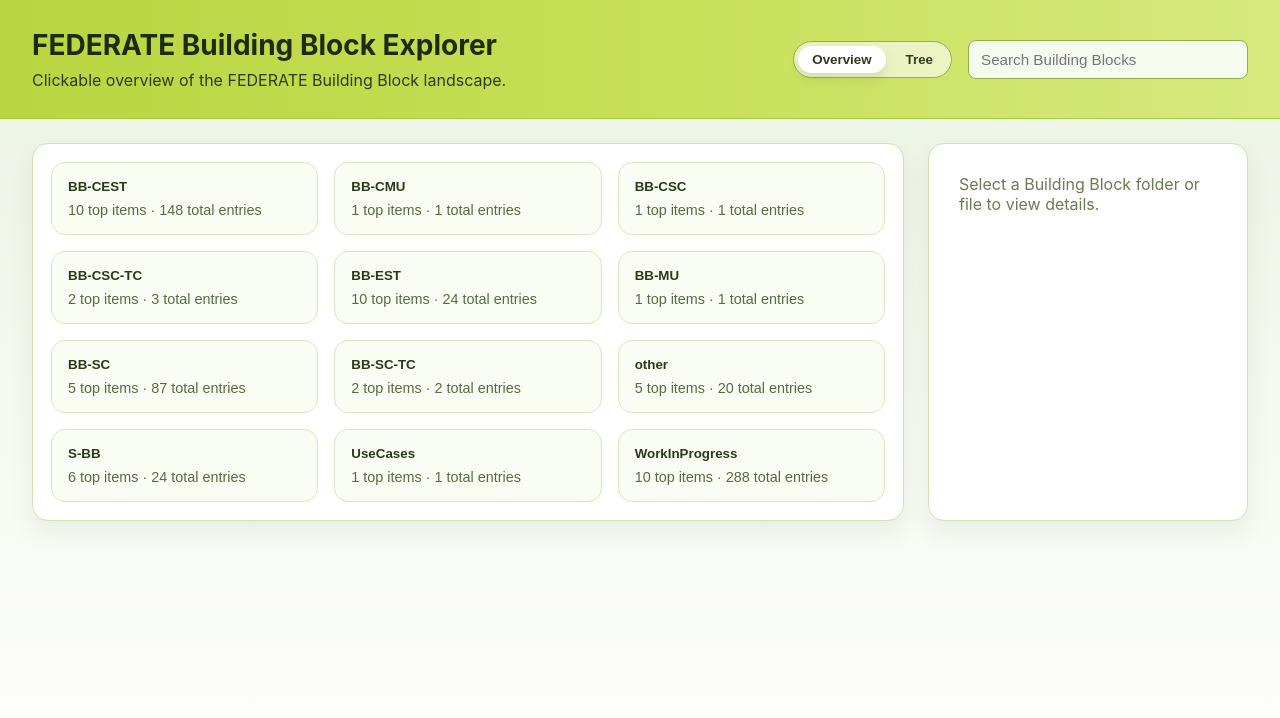
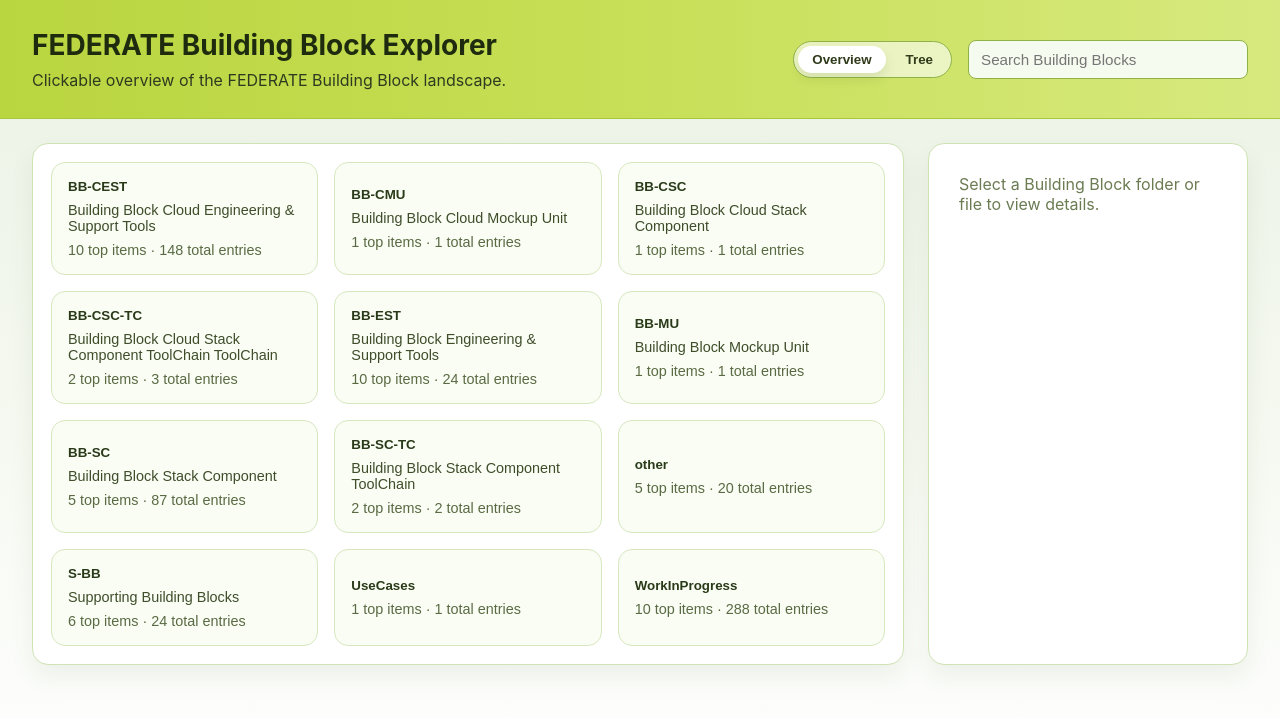
Before and after one commit to xnnixa/federate-visualisation-tool, a React (Vite) app: page /#/ in a window 1280 px wide. Shown: the top 718 px of the page. Built offline with nearby package versions, Linux system fonts and the light colour scheme.

Commit message:
Add full BB tag names to overview and details

```diff
--- a/src/pages/HomePage.tsx
+++ b/src/pages/HomePage.tsx
@@ -11,11 +11,26 @@ const toRepoEntryType = (type: BuildingBlockNode["type"]): BBNode["type"] =>
 
 const normalizePath = (path: string): string => path.replace(/\\/g, "/");
 
+const BB_TAG_FULL_NAMES: Record<string, string> = {
+  FC: "Functional Cluster (Logical group of technically similar BBs)",
+  "BB-SC": "Building Block Stack Component (In-Vehicle / On-Board)",
+  "BB-CSC": "Building Block Cloud Stack Component (Cloud / Off-Board)",
+  "BB-MU": "Building Block Mockup Unit (In-Vehicle / On-Board Component)",
+  "BB-CMU": "Building Block Cloud Mockup Unit (Cloud / Off-Board Component)",
+  "BB-EST": "Building Block Engineering & Support Tools (for In-Vehicle / On-Board Components)",
+  "BB-CEST": "Building Block Cloud Engineering & Support Tools (for Cloud / Off-Board Components)",
+  "BB-SC-TC": "Building Block Stack Component ToolChain (contains compatible set of Engineering & Support Tools and Mockup Units for In-Vehicle dev)",
+  "BB-CSC-TC": "Building Block Cloud Stack Component ToolChain ToolChain (contains compatible set of Engineering & Support Tools and Mockup Units for Cloud dev)",
+  "S-BB": "Supporting Building Blocks (Standards, API & Interface Definitions, standardized Data Model)",
+  "BB-WE": "Whatever Tag / Whitecard",
+};
+
 const toBBNode = (node: BuildingBlockNode): BBNode => {
   const normalizedPath = normalizePath(node.path);
   return {
     id: normalizedPath || node.name,
     name: node.name,
+    fullName: BB_TAG_FULL_NAMES[node.name],
     path: normalizedPath,
     type: toRepoEntryType(node.type),
     children: node.children?.map(toBBNode),
```
